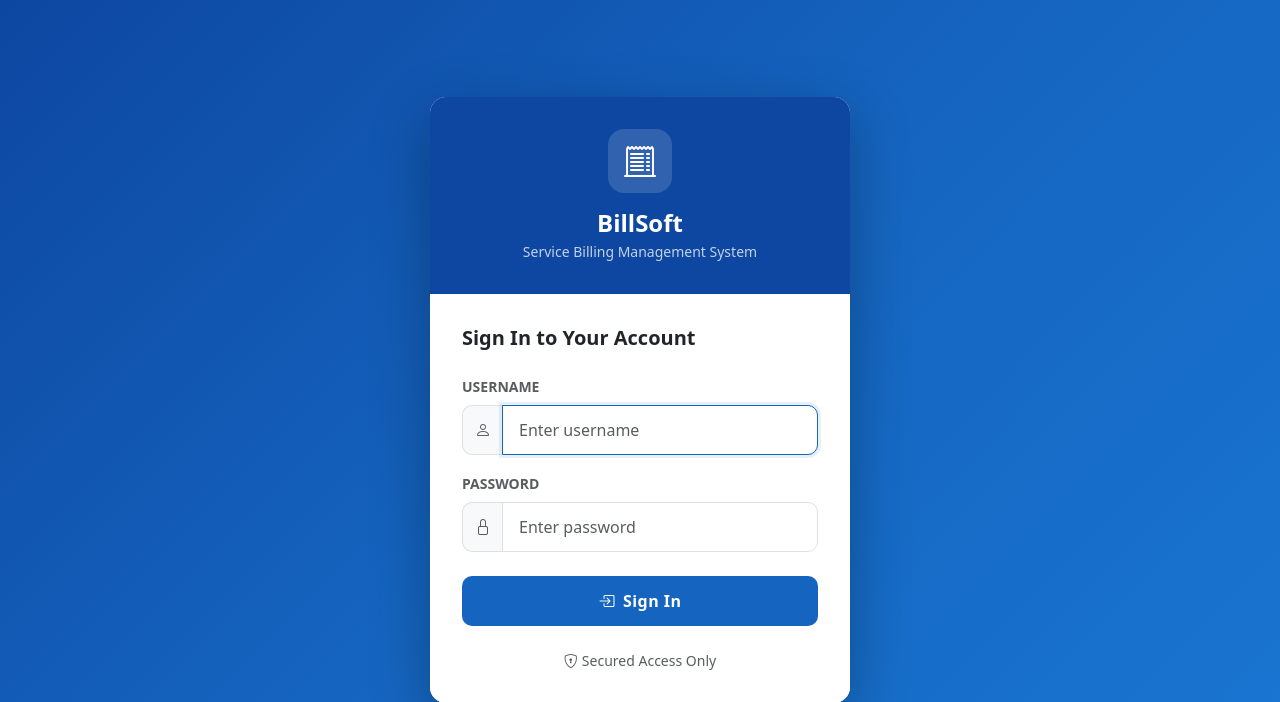
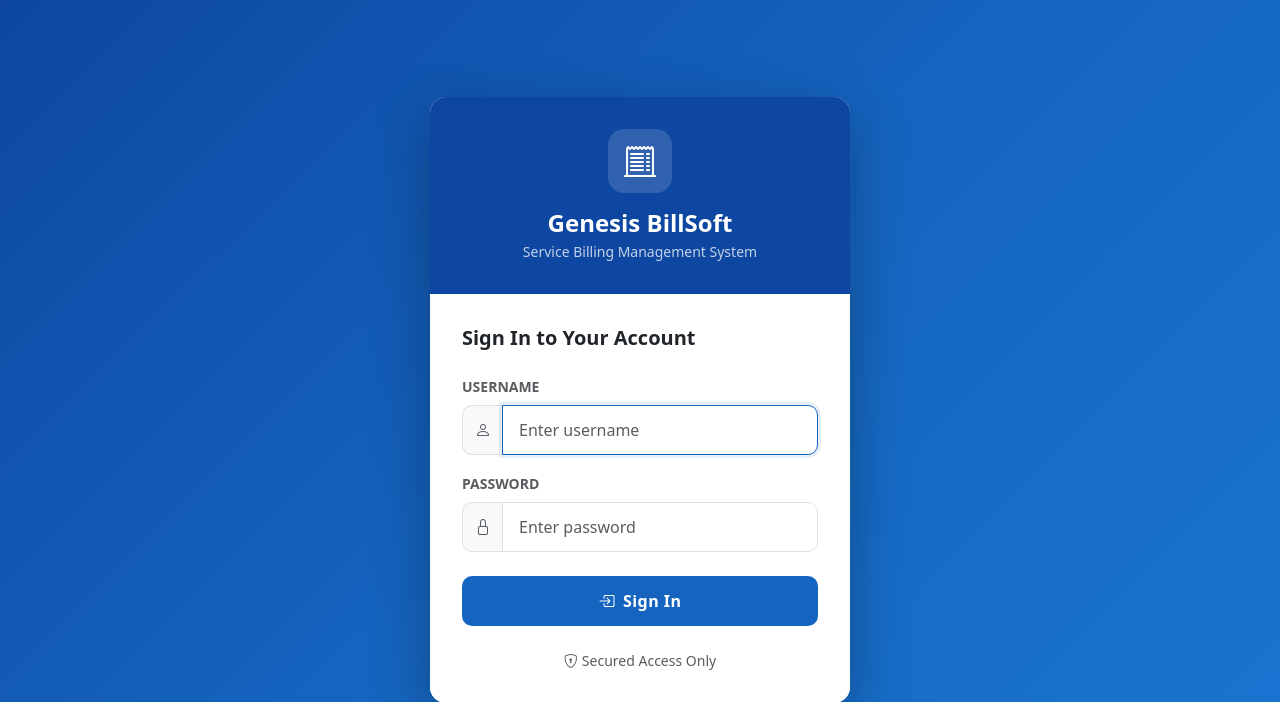
Before and after one commit to gtlfilesbd-droid/Genesis-Service-Billing-Software, a Django app: page /accounts/login/ in a window 1280 px wide. Shown: the top 702 px of the page. Run offline with Django 4.2, Linux system fonts and the light colour scheme.

Commit message:
Name Change

```diff
--- a/billing_system/templates/base.html
+++ b/billing_system/templates/base.html
@@ -3,7 +3,7 @@
 <head>
     <meta charset="UTF-8">
     <meta name="viewport" content="width=device-width, initial-scale=1.0">
-    <title>{% block title %}Billing Management{% endblock %} | BillSoft</title>
+    <title>{% block title %}Billing Management{% endblock %} | Genesis BillSoft</title>
     <link href="https://cdn.jsdelivr.net/npm/bootstrap@5.3.0/dist/css/bootstrap.min.css" rel="stylesheet">
     <link href="https://cdn.jsdelivr.net/npm/bootstrap-icons@1.10.5/font/bootstrap-icons.css" rel="stylesheet">
     <style>
@@ -130,7 +130,7 @@
 <!-- Sidebar -->
 <nav id="sidebar">
     <div class="sidebar-brand">
-        <i class="bi bi-receipt-cutoff"></i> Bill<span>Soft</span>
+        <i class="bi bi-receipt-cutoff"></i> Genesis Bill<span>Soft</span>
     </div>
 
     <div class="nav-section">Main</div>
--- a/billing_system/templates/registration/login.html
+++ b/billing_system/templates/registration/login.html
@@ -3,7 +3,7 @@
 <head>
     <meta charset="UTF-8">
     <meta name="viewport" content="width=device-width, initial-scale=1.0">
-    <title>Login | BillSoft</title>
+    <title>Login | Genesis BillSoft</title>
     <link href="https://cdn.jsdelivr.net/npm/bootstrap@5.3.0/dist/css/bootstrap.min.css" rel="stylesheet">
     <link href="https://cdn.jsdelivr.net/npm/bootstrap-icons@1.10.5/font/bootstrap-icons.css" rel="stylesheet">
     <style>
@@ -50,7 +50,7 @@
     <div class="login-card card">
         <div class="login-header">
             <div class="logo-icon"><i class="bi bi-receipt-cutoff"></i></div>
-            <h4 class="mb-1 fw-bold">BillSoft</h4>
+            <h4 class="mb-1 fw-bold">Genesis BillSoft</h4>
             <p class="mb-0 opacity-75 small">Service Billing Management System</p>
         </div>
         <div class="login-body">
```
